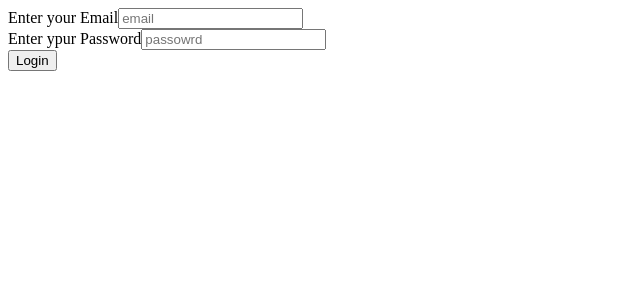
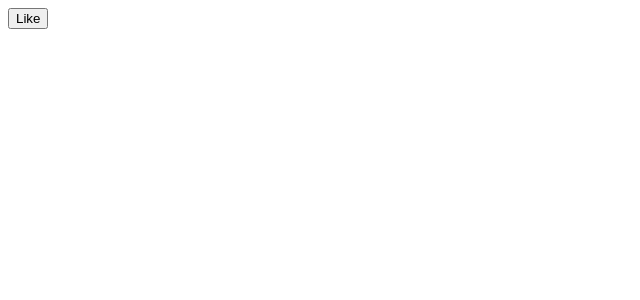
Before and after one commit to Goodluck9191/React-with-typesciprt, a React (Vite) app: page / in a window 1280 px wide. Shown: the top 300 px of the page, without its empty margins (0-640 px from the left). Built offline with nearby package versions, Linux system fonts and the light colour scheme.

Commit message:
A button with event from typescript

```diff
--- a/package.json
+++ b/package.json
@@ -11,7 +11,8 @@
   },
   "dependencies": {
     "react": "^19.2.0",
-    "react-dom": "^19.2.0"
+    "react-dom": "^19.2.0",
+    "react-hook-form": "^7.71.2"
   },
   "devDependencies": {
     "@eslint/js": "^9.39.1",
--- a/src/App.tsx
+++ b/src/App.tsx
@@ -1,35 +1,10 @@
-import { useState } from "react";
+import Button from "./component/Button";
+function App() {
 
 
-
-
-function App() {
-  const handleSubmit = (event:any) => {
-    event.preventDefault();
-    alert(`Your form successfull submitted with email of ${email} and password of ${password}`)
-  };
-
-  const [email, setEmail] = useState<string>('')
-  const [password, setPassword] = useState<string>('')
-
   return (
-    <div>
-      <form onSubmit={handleSubmit}>
-        <div>
-          <label htmlFor="email">Enter your Email</label>
-          <input type="email" placeholder="email" onChange={(e) => (setEmail(e.target.value))} required />
-        </div>
-
-        <div>
-          <label htmlFor="password">Enter ypur Password</label>
-          <input type="password" placeholder="passowrd" onChange={(e) => (setPassword(e.target.value))} required/>
-        </div>
-
-        <button type="submit">Login </button>
-      </form>
-
-    </div>
-  );
+    <Button />
+  )
 }
 
 export default App;
--- /dev/null
+++ b/src/component/Button.tsx
@@ -0,0 +1,17 @@
+import React from 'react'
+
+const Button = () => {
+
+    const handleLike = (e: React.MouseEvent<HTMLButtonElement>) => {
+        console.log('liked')
+
+    }
+  return (
+    <div>
+        <button onClick={handleLike}>Like </button>
+
+    </div>
+  )
+}
+
+export default Button
```
Also changed, not shown: 1 other file (tests, documents, lock files or other folders).
